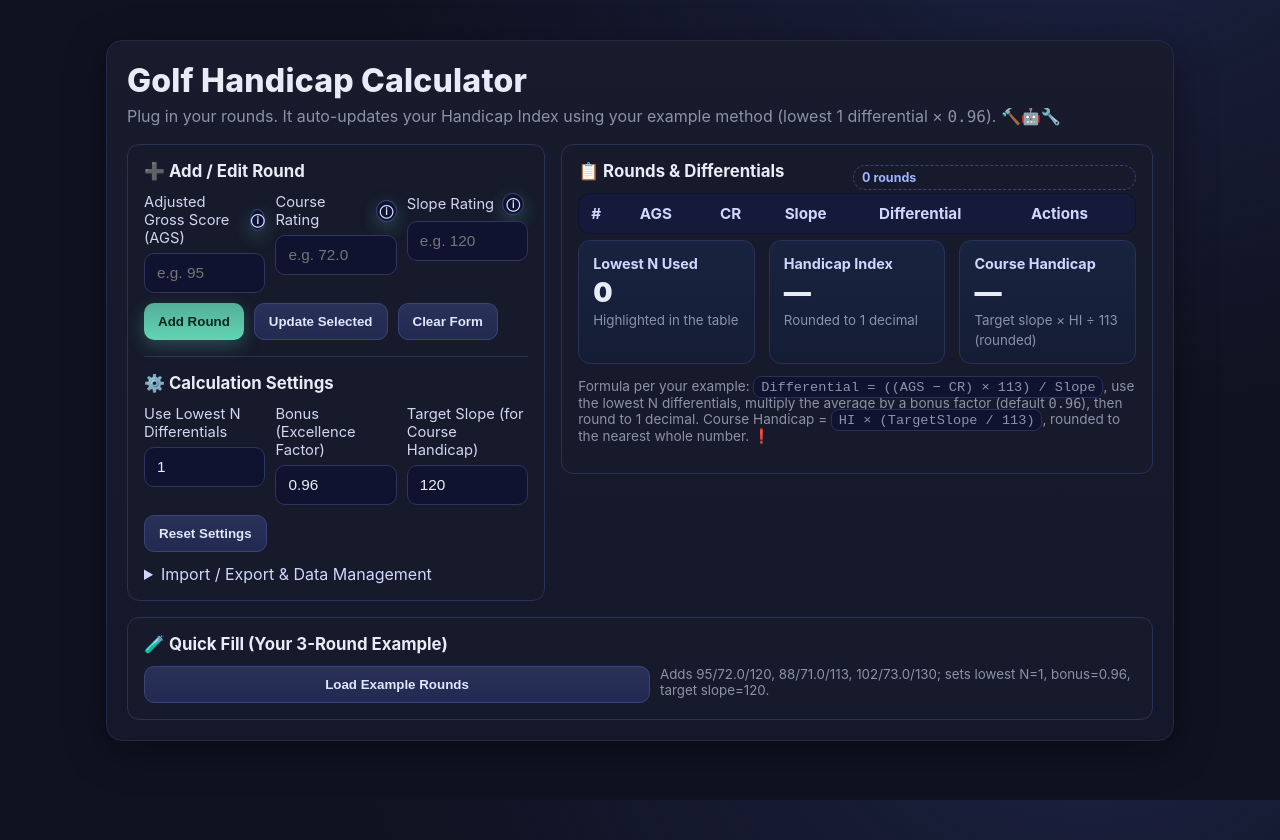
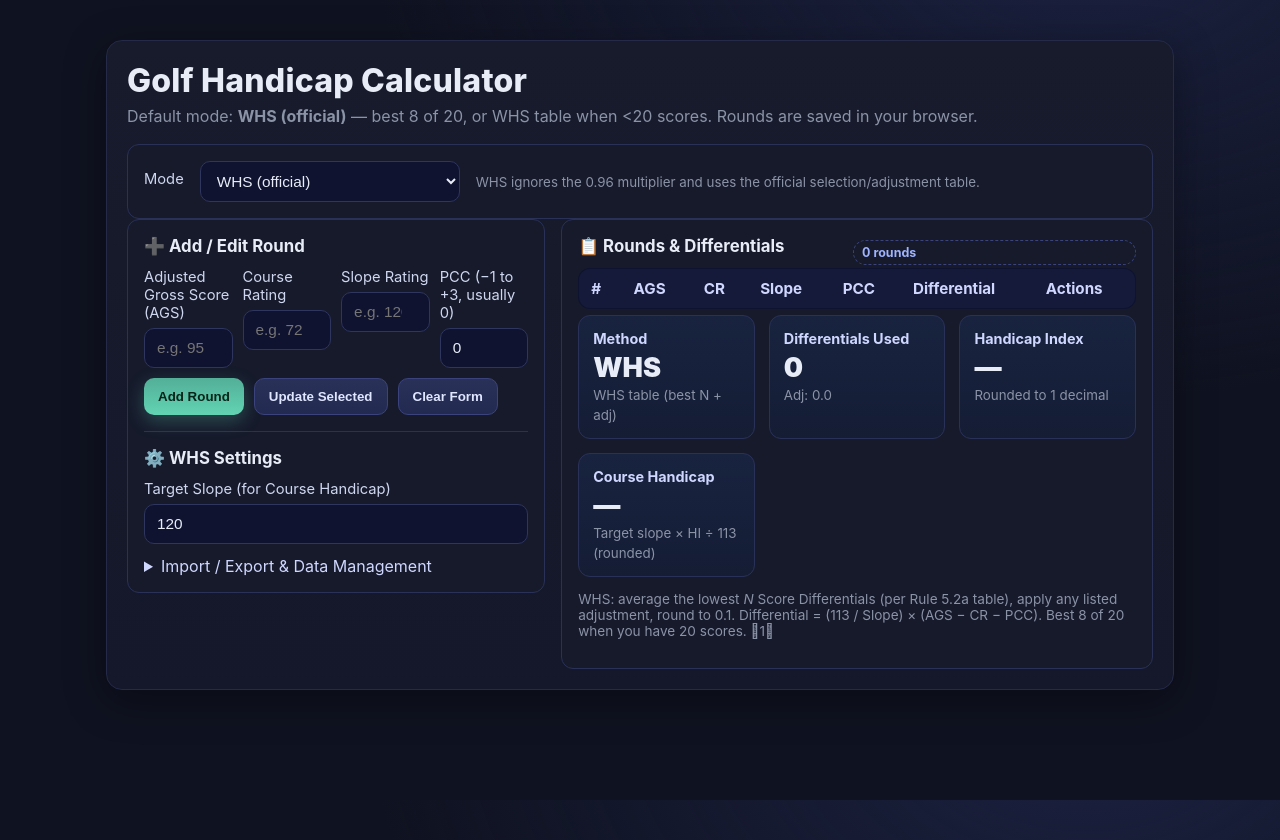
Before and after one commit to Steven0999/Golf-handicap-recorder, a plain HTML site: page index.html in a window 1280 px wide. Drawn offline with Linux system fonts and the light colour scheme.

Commit message:
Update index.html

```diff
--- a/index.html
+++ b/index.html
@@ -3,7 +3,7 @@
 <head>
   <meta charset="utf-8" />
   <meta name="viewport" content="width=device-width, initial-scale=1" />
-  <title>Golf Handicap Calculator — Interactive</title>
+  <title>Golf Handicap Calculator — WHS</title>
   <link rel="stylesheet" href="style.css" />
 </head>
 <body>
@@ -11,35 +11,41 @@
     <div class="app">
       <h1>Golf Handicap Calculator</h1>
       <p class="sub">
-        Plug in your rounds. It auto-updates your Handicap Index using your example method
-        (lowest 1 differential × <span class="mono" id="bonusLabel">0.96</span>). 🔨🤖🔧
+        Default mode: <strong>WHS (official)</strong> — best 8 of 20, or WHS table when &lt;20 scores. Rounds are saved in your browser.
       </p>
 
+      <!-- Mode switch -->
+      <div class="panel panel-bottom" style="margin-top:0">
+        <div class="row" style="align-items:center; gap:16px">
+          <label for="mode" style="flex:0 0 auto">Mode</label>
+          <select id="mode" style="max-width:260px">
+            <option value="whs" selected>WHS (official)</option>
+            <option value="custom">Custom (lowest N × bonus)</option>
+          </select>
+          <small class="muted">WHS ignores the 0.96 multiplier and uses the official selection/adjustment table.</small>
+        </div>
+      </div>
+
       <div class="grid">
-        <!-- Input panel -->
+        <!-- LEFT: Inputs -->
         <div class="panel panel-left">
           <h2>➕ Add / Edit Round</h2>
           <div class="row">
             <div>
-              <label for="ags" class="with-info">
-                Adjusted Gross Score (AGS)
-                <button class="info-btn" type="button" data-topic="ags" aria-label="What is AGS?">ⓘ</button>
-              </label>
-              <input id="ags" type="number" inputmode="decimal" step="0.1" placeholder="e.g. 95" />
+              <label for="ags">Adjusted Gross Score (AGS)</label>
+              <input id="ags" type="number" step="0.1" placeholder="e.g. 95" />
             </div>
             <div>
-              <label for="cr" class="with-info">
-                Course Rating
-                <button class="info-btn" type="button" data-topic="cr" aria-label="What is Course Rating?">ⓘ</button>
-              </label>
-              <input id="cr" type="number" inputmode="decimal" step="0.1" placeholder="e.g. 72.0" />
+              <label for="cr">Course Rating</label>
+              <input id="cr" type="number" step="0.1" placeholder="e.g. 72.0" />
             </div>
             <div>
-              <label for="slope" class="with-info">
-                Slope Rating
-                <button class="info-btn" type="button" data-topic="slope" aria-label="What is Slope Rating?">ⓘ</button>
-              </label>
-              <input id="slope" type="number" inputmode="decimal" step="1" placeholder="e.g. 120" />
+              <label for="slope">Slope Rating</label>
+              <input id="slope" type="number" step="1" placeholder="e.g. 120" />
+            </div>
+            <div>
+              <label for="pcc">PCC (−1 to +3, usually 0)</label>
+              <input id="pcc" type="number" step="1" value="0" />
             </div>
           </div>
           <div class="actions">
@@ -50,14 +56,16 @@
 
           <hr class="rule" />
 
-          <h2>⚙️ Calculation Settings</h2>
+          <!-- Custom settings (hidden in WHS mode) -->
+          <div id="customSettings" hidden>
+            <h2>⚙️ Custom Settings</h2>
             <div class="row">
               <div>
                 <label for="useCount">Use Lowest N Differentials</label>
                 <input id="useCount" type="number" min="1" step="1" value="1" />
               </div>
               <div>
-              <label for="bonus">Bonus (Excellence Factor)</label>
+                <label for="bonus">Bonus Multiplier</label>
                 <input id="bonus" type="number" step="0.01" value="0.96" />
               </div>
               <div>
@@ -66,10 +74,22 @@
               </div>
             </div>
             <div class="actions">
-            <button id="resetSettings" class="secondary">Reset Settings</button>
+              <button id="resetSettings" class="secondary">Reset Custom</button>
+            </div>
           </div>
 
-          <details class="data-mgmt">
+          <!-- WHS settings (simple, just course handicap slope) -->
+          <div id="whsSettings">
+            <h2>⚙️ WHS Settings</h2>
+            <div class="row">
+              <div>
+                <label for="targetSlopeWHS">Target Slope (for Course Handicap)</label>
+                <input id="targetSlopeWHS" type="number" step="1" value="120" />
+              </div>
+            </div>
+          </div>
+
+          <details class="data-mgmt" style="margin-top:12px">
             <summary>Import / Export & Data Management</summary>
             <div class="row detail-row">
               <div class="actions">
@@ -82,20 +102,22 @@
           </details>
         </div>
 
-        <!-- Table panel -->
+        <!-- RIGHT: Table & KPIs -->
         <div class="panel panel-right">
           <div class="row header-row">
             <h2>📋 Rounds & Differentials</h2>
             <span class="pill ghost"><span id="countLabel">0</span> rounds</span>
           </div>
+
           <div class="table-wrap">
-            <table id="roundsTable" aria-describedby="countLabel">
+            <table id="roundsTable">
               <thead>
                 <tr>
                   <th>#</th>
                   <th>AGS</th>
                   <th>CR</th>
                   <th>Slope</th>
+                  <th>PCC</th>
                   <th>Differential</th>
                   <th>Actions</th>
                 </tr>
@@ -106,9 +128,14 @@
 
           <div class="totals">
             <div class="kpi">
-              <h3>Lowest N Used</h3>
+              <h3>Method</h3>
+              <div class="value"><span id="methodLabel">WHS</span></div>
+              <small id="methodNote">WHS table (best N + adj)</small>
+            </div>
+            <div class="kpi">
+              <h3>Differentials Used</h3>
               <div class="value"><span id="usedN">0</span></div>
-              <small>Highlighted in the table</small>
+              <small id="adjNote">Adj: 0.0</small>
             </div>
             <div class="kpi">
               <h3>Handicap Index</h3>
@@ -123,35 +150,11 @@
           </div>
 
           <p class="footnote">
-            Formula per your example: <code class="inline">Differential = ((AGS − CR) × 113) / Slope</code>, use the lowest N differentials,
-            multiply the average by a bonus factor (default <span class="mono">0.96</span>), then round to 1 decimal. Course Handicap =
-            <code class="inline">HI × (TargetSlope / 113)</code>, rounded to the nearest whole number. ❗
+            WHS: average the lowest <em>N</em> Score Differentials (per Rule 5.2a table), apply any listed adjustment, round to 0.1.
+            Differential = (113 / Slope) × (AGS − CR − PCC). Best 8 of 20 when you have 20 scores. 1
           </p>
         </div>
       </div>
-
-      <div class="panel panel-bottom">
-        <h2>🧪 Quick Fill (Your 3-Round Example)</h2>
-        <div class="row">
-          <button id="loadExample" class="secondary">Load Example Rounds</button>
-          <small class="muted">Adds 95/72.0/120, 88/71.0/113, 102/73.0/130; sets lowest N=1, bonus=0.96, target slope=120.</small>
-        </div>
-      </div>
-    </div>
-  </div>
-
-  <!-- Info Modal -->
-  <div id="infoModal" class="modal" role="dialog" aria-modal="true" aria-labelledby="modalTitle" aria-describedby="modalBody" hidden>
-    <div class="modal-backdrop" data-close="backdrop"></div>
-    <div class="modal-card" role="document">
-      <header class="modal-header">
-        <h2 id="modalTitle">Title</h2>
-        <button class="modal-close" type="button" aria-label="Close info" data-close="button">✕</button>
-      </header>
-      <div id="modalBody" class="modal-body"></div>
-      <footer class="modal-footer">
-        <button class="secondary" type="button" data-close="button">Close</button>
-      </footer>
     </div>
   </div>
 
```
Lines whose indentation alone changed are shown as unchanged.
